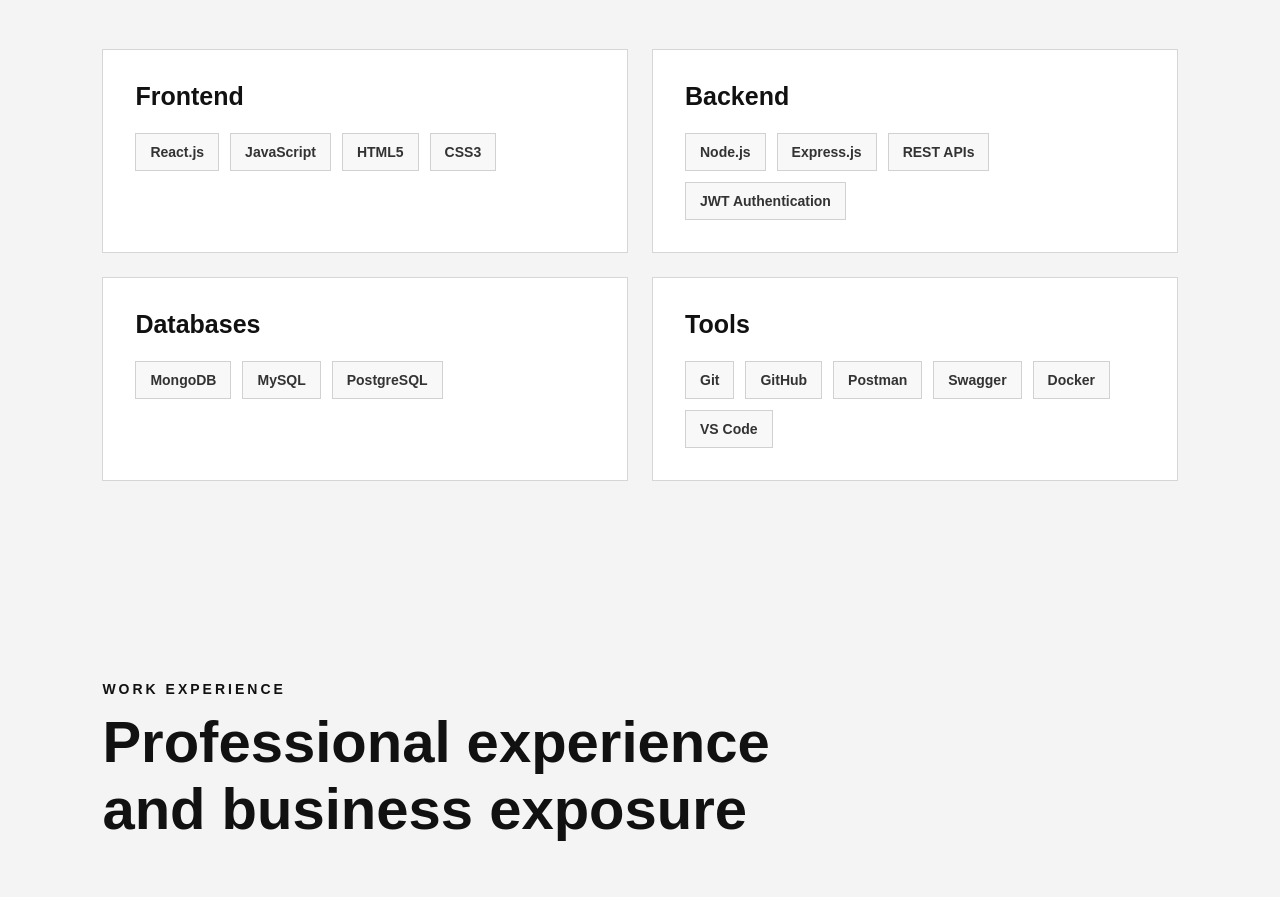
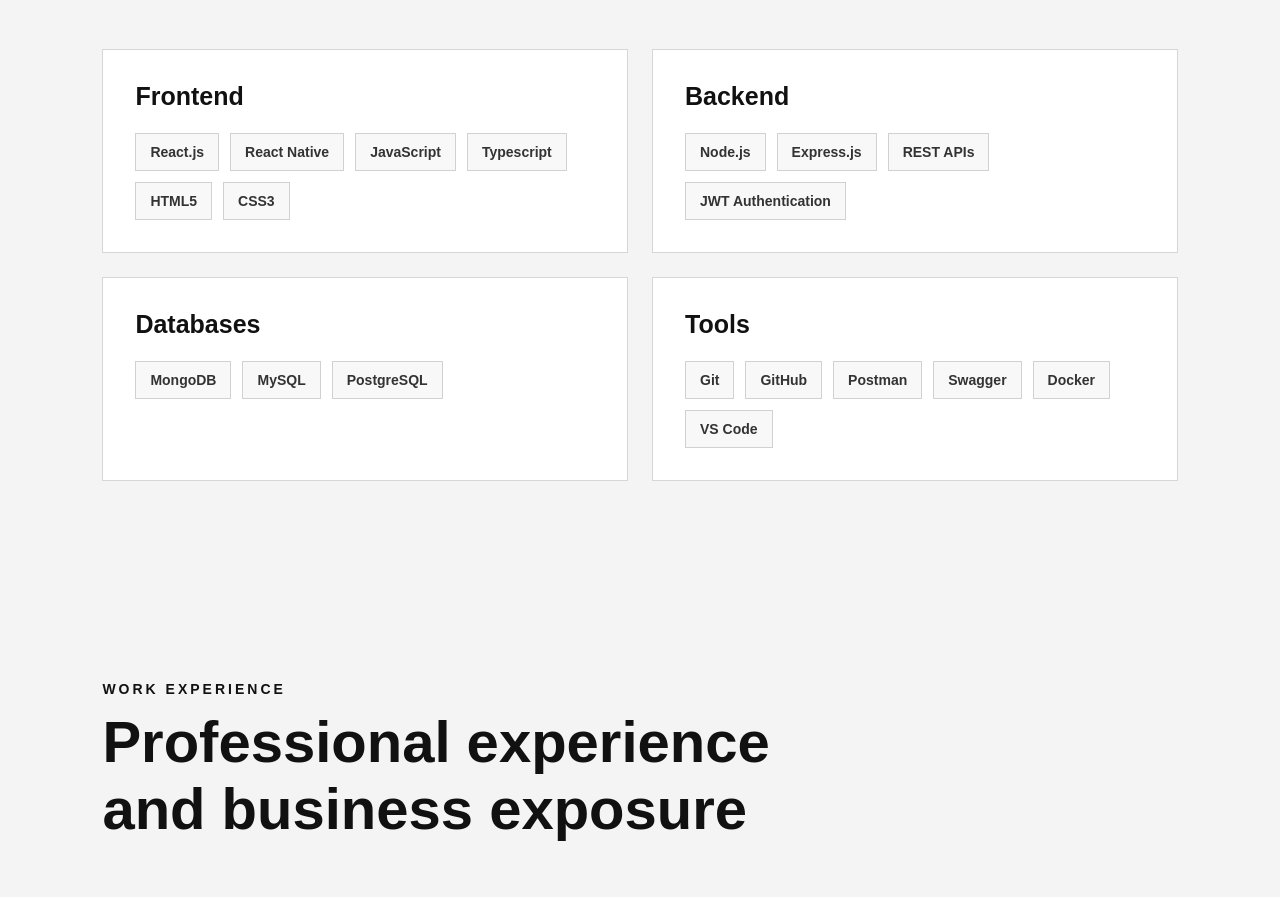
Before and after one commit to rajukr07/Raju-portfolio, a React (Vite) app: page / in a window 1280 px wide. Shown: the part 1963-2860 px from the top of the page. Built offline with nearby package versions, Linux system fonts and the light colour scheme.

Commit message:
update skills section

```diff
--- a/src/data/skills.js
+++ b/src/data/skills.js
@@ -1,18 +1,18 @@
 export const skills = [
   {
     category: "Frontend",
-    items: ["React.js", "JavaScript", "HTML5", "CSS3"],
+    items: ["React.js","React Native","JavaScript","Typescript","HTML5", "CSS3",],
   },
   {
     category: "Backend",
-    items: ["Node.js", "Express.js", "REST APIs", "JWT Authentication"],
+    items: ["Node.js", "Express.js", "REST APIs", "JWT Authentication",],
   },
   {
     category: "Databases",
-    items: ["MongoDB", "MySQL", "PostgreSQL"],
+    items: ["MongoDB", "MySQL", "PostgreSQL",],
   },
   {
     category: "Tools",
-    items: ["Git", "GitHub", "Postman", "Swagger", "Docker", "VS Code"],
+    items: ["Git", "GitHub", "Postman", "Swagger", "Docker", "VS Code",],
   },
 ];
```
